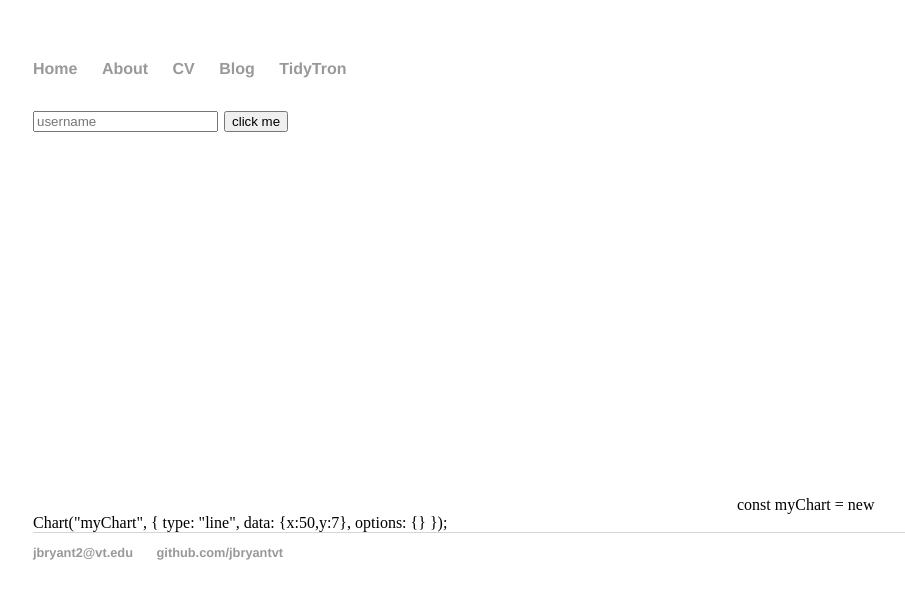
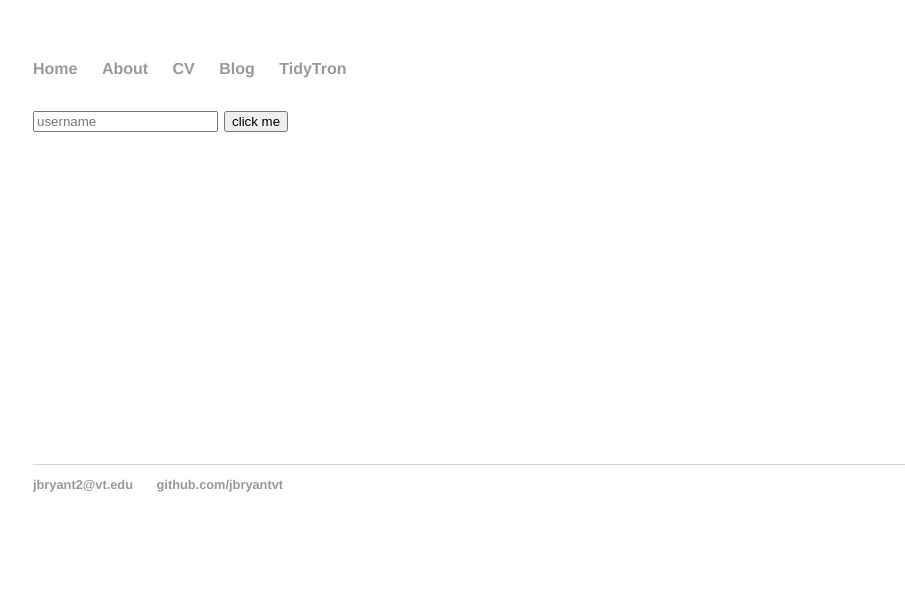
Before and after one commit to jbryantvt/jbryantvt.github.io, a Jekyll site: the page built from TidyTron/index.html, in a window 1280 px wide. Shown: the top 599 px of the page, without its empty margins (159-1064 px from the left). Built offline with Jekyll 4.4.1, drawn with Linux system fonts in a browser that asks for light colours; part of the change alters nothing that is shown.

Commit message:
Update index.html

```diff
--- a/TidyTron/index.html
+++ b/TidyTron/index.html
@@ -16,19 +16,35 @@ title: John Bryant
          alert(user);
 
        }
-    </script>
 
-    <script
-        src="https://cdnjs.cloudflare.com/ajax/libs/Chart.js/2.9.4/Chart.js">
-    </script>
+    <script src="https://cdnjs.cloudflare.com/ajax/libs/Chart.js/2.9.4/Chart.js"></script>
+<body>
+<canvas id="myChart" style="width:100%;max-width:600px"></canvas>
 
-    <canvas id="myChart" style="width:100%;max-width:700px"></canvas>
+<script>
+const xValues = [50,60,70,80,90,100,110,120,130,140,150];
+const yValues = [7,8,8,9,9,9,10,11,14,14,15];
 
-    const myChart = new Chart("myChart", {
-    type: "line",
-    data: {x:50,y:7},
-    options: {}
-    });
+new Chart("myChart", {
+  type: "line",
+  data: {
+    labels: xValues,
+    datasets: [{
+      fill: false,
+      lineTension: 0,
+      backgroundColor: "rgba(0,0,255,1.0)",
+      borderColor: "rgba(0,0,255,0.1)",
+      data: yValues
+    }]
+  },
+  options: {
+    legend: {display: false},
+    scales: {
+      yAxes: [{ticks: {min: 6, max:16}}],
+    }
+  }
+});
+</script>
 
 </body>
 </html>
```
